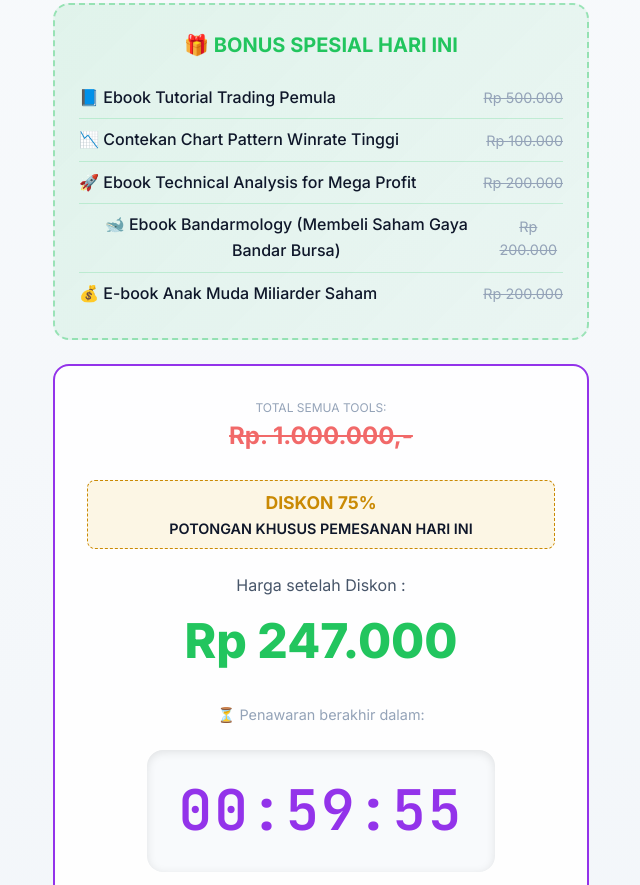
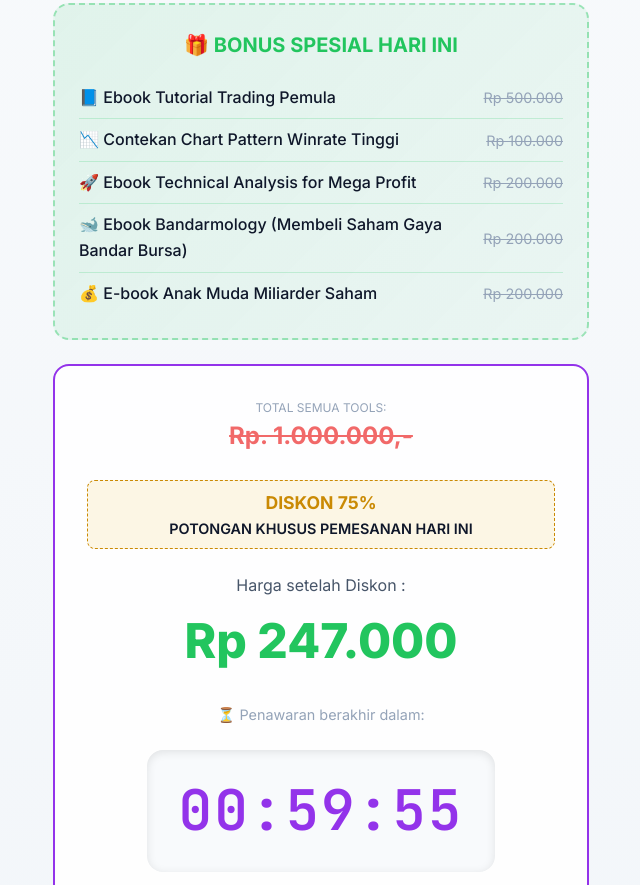
Before and after one commit to bangsatruk/autostocks-ai, a website built with Vite: page index.html in a window 1280 px wide. Shown: the part 5596-6481 px from the top of the page, without its empty margins (319-959 px from the left). Built offline with nearby package versions, Linux system fonts and the light colour scheme.

Commit message:
Fix bonus list alignment and wrapping

```diff
--- a/src/styles/landing.css
+++ b/src/styles/landing.css
@@ -135,12 +135,17 @@
 .bonus-name {
     color: var(--text-primary);
     font-weight: 500;
+    text-align: left;
+    padding-right: var(--spacing-sm);
 }
 
 .bonus-value {
     color: var(--text-muted);
     text-decoration: line-through;
     font-size: 0.9rem;
+    text-align: right;
+    white-space: nowrap;
+    flex-shrink: 0;
 }
 
 .bonus-total {
```
